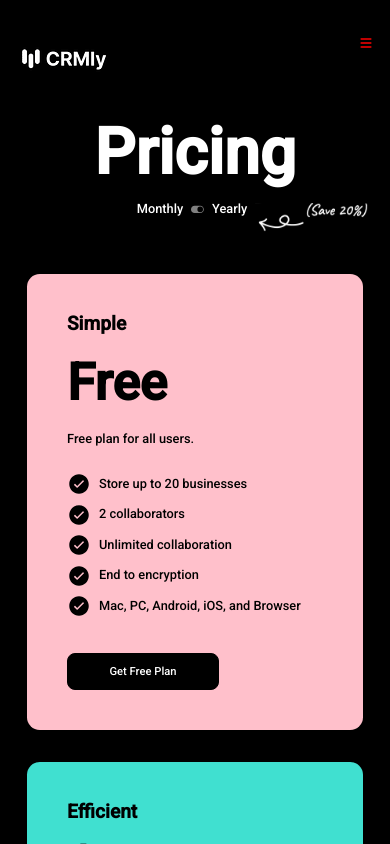
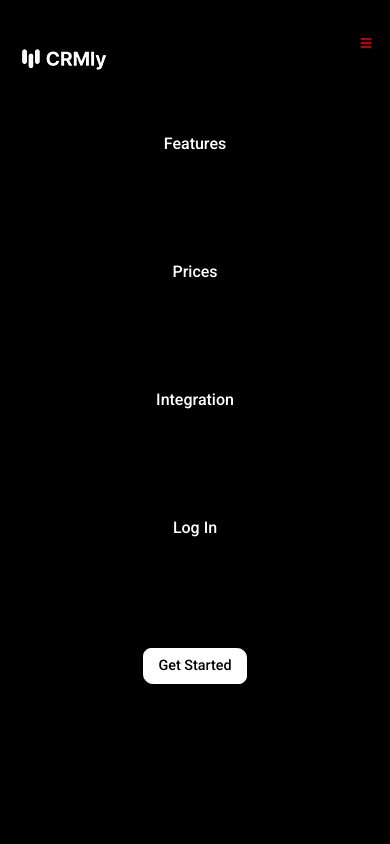
Before and after one commit to longhairshortcode/crmly, a React (Vite) app: page /prices in a window 390 px wide. Shown: the top 844 px of the page. Built offline with nearby package versions, Linux system fonts and the light colour scheme.

Commit message:
mobile edits

```diff
--- a/src/layout/Navbar.module.css
+++ b/src/layout/Navbar.module.css
@@ -50,21 +50,29 @@
         cursor: pointer;
     }
 
-
     .rightLinks{
-        display: none;
-        padding: 0;
+        display: flex;
+        flex-direction: column;
+        position: fixed;
+        align-items: center;
+        width: 100%;
+        gap: 7rem;
+        top: 88px;
+        right: 0;
+        height: calc(100vh - 88px);
+        padding-top: 3rem;
+        padding-right: 0;
+        background-color: black;
     }
 
     .showLinks{
-        display: flex;
-        flex-direction: column;
-        padding-top: 3rem;
-
+        /* display: flex; */
     }
 
     .container{
         gap: 0rem;
+        position: fixed;
+        width: 100%;
     }
 
     .containerLogo{
```
